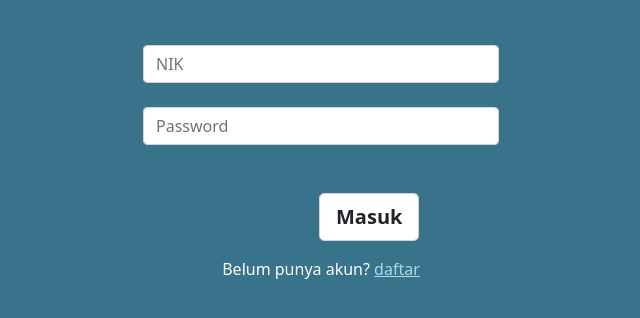
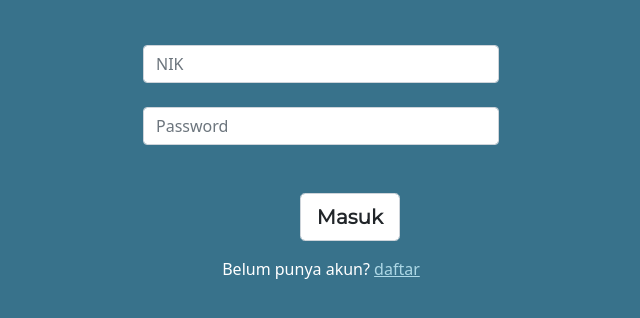
Before and after one commit to mhdnafis/INF312-2021-RI4-SIMPANDESA, a PHP site: page /Sprint1/login.html in a window 1280 px wide. Shown: the part 317-635 px from the top of the page, without its empty margins (319-959 px from the left). Run offline with PHP 8.4, Linux system fonts and the light colour scheme.

Commit message:
Style CSS

```diff
--- a/Sprint1/style.css
+++ b/Sprint1/style.css
@@ -10,10 +10,14 @@
     font-family: 'Montserrat';font-size: 30px;
 }
 
+.tombol {
+	font-family: 'Montserrat';
+}
+
 .color {
 	--tes: #38728B;
 }
 
 .margin {
-	margin-left: 11rem;
+	margin-left: 9.8rem;
 }
```
